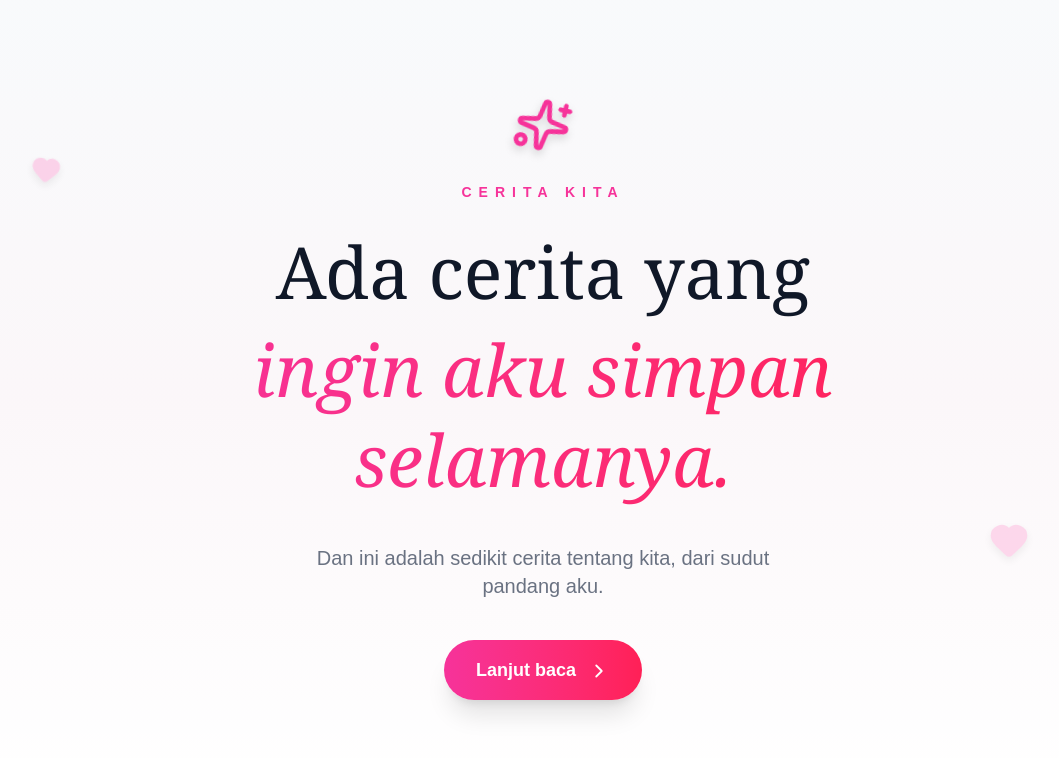
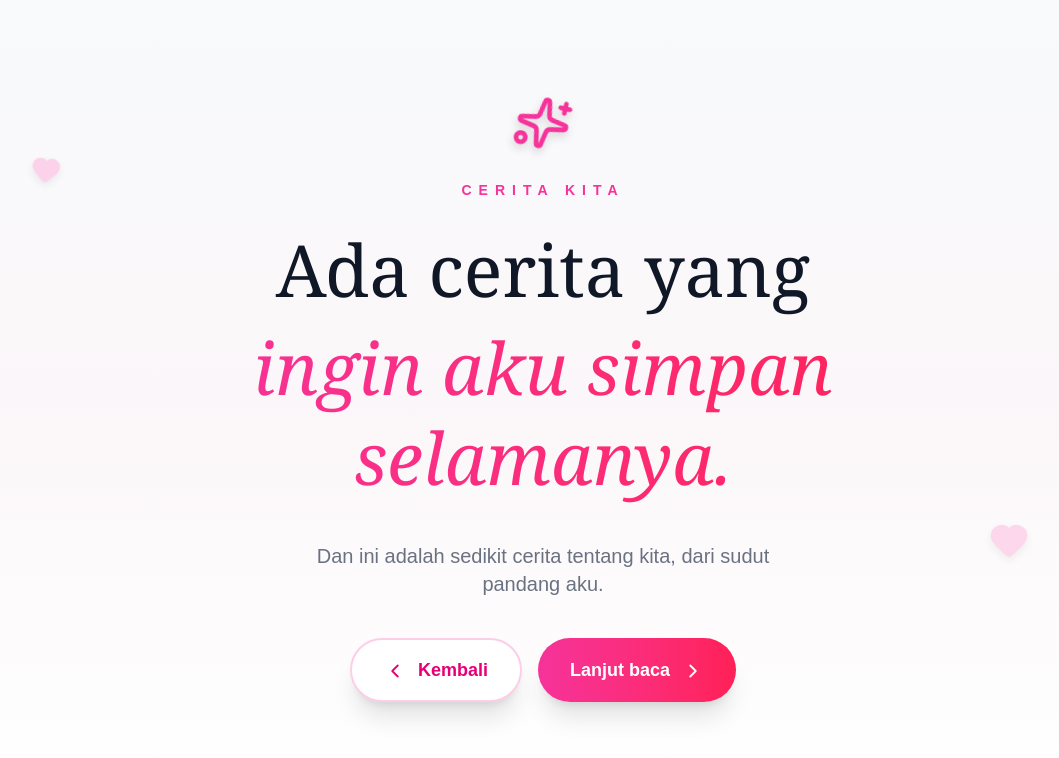
Before and after one commit to Rakk21/fileasyik, a Next.js app: page / in a window 1280 px wide. Both pictures are taken after a click on the button "Buka ceritanya". Shown: the top 758 px of the page, without its empty margins (97-1156 px from the left). Built offline with nearby package versions, Linux system fonts and the light colour scheme.

Commit message:
penambahan musik

```diff
--- a/app/page.tsx
+++ b/app/page.tsx
@@ -12,6 +12,7 @@ import {
   Stars,
   Gift,
   ChevronRight,
+  RotateCcw,
 } from "lucide-react";
 
 const memories = [
@@ -66,6 +67,7 @@ export default function Home() {
   const [chapter, setChapter] = useState(0);
   const [isTransitioning, setIsTransitioning] = useState(false);
   const [typewriterText, setTypewriterText] = useState("");
+  const [hasOpenedStory, setHasOpenedStory] = useState(false);
   const audioRef = useRef<HTMLAudioElement>(null);
 
   const fullText = "AAku mau cerita sedikit...\nTentang kamu, tentang kita, dan alasan kenapa aku bersyukur punya kamu.";
@@ -94,7 +96,7 @@ export default function Home() {
       return;
     }
 
-    if (chapter >= 1) {
+    if (hasOpenedStory) {
       if (audio.paused) {
         audio.play().catch(() => undefined);
       }
@@ -102,9 +104,10 @@ export default function Home() {
       audio.pause();
       audio.currentTime = 0;
     }
-  }, [chapter]);
+  }, [chapter, hasOpenedStory]);
 
   const handleOpenHeart = () => {
+    setHasOpenedStory(true);
     setIsTransitioning(true);
     setTimeout(() => {
       setChapter(1);
@@ -115,6 +118,11 @@ export default function Home() {
   const nextChapter = () => {
     setChapter((prev) => prev + 1);
     window.scrollTo(0, 0); // Pastikan scroll kembali ke atas tiap ganti chapter
+  };
+
+  const previousChapter = () => {
+    setChapter((prev) => Math.max(0, prev - 1));
+    window.scrollTo(0, 0);
   };
 
   return (
@@ -207,7 +215,7 @@ export default function Home() {
               </h2>
               <p className="mt-8 text-gray-500 text-lg md:text-xl max-w-lg mx-auto">Dan ini adalah sedikit cerita tentang kita, dari sudut pandang aku.</p>
 
-              <NextButton text="Lanjut baca" onClick={nextChapter} />
+              <NextButton text="Lanjut baca" onClick={nextChapter} onBack={previousChapter} />
             </div>
           </motion.section>
         )}
@@ -238,7 +246,7 @@ export default function Home() {
                 </div>
               </div>
               <div className="mt-16 text-center">
-                <NextButton onClick={nextChapter} />
+                <NextButton onClick={nextChapter} onBack={previousChapter} />
               </div>
             </div>
           </motion.section>
@@ -267,7 +275,7 @@ export default function Home() {
               <p className="mt-12 text-3xl md:text-4xl font-serif text-white drop-shadow-lg font-bold mb-16">
                 rasanya semua penantian itu terbayar. ❤️
               </p>
-              <NextButton onClick={nextChapter} theme="dark" />
+              <NextButton onClick={nextChapter} onBack={previousChapter} theme="dark" />
             </div>
           </motion.section>
         )}
@@ -304,7 +312,7 @@ export default function Home() {
                 ))}
               </div>
               <div className="text-center">
-                <NextButton onClick={nextChapter} />
+                <NextButton onClick={nextChapter} onBack={previousChapter} />
               </div>
             </div>
           </motion.section>
@@ -330,7 +338,7 @@ export default function Home() {
               <div className="mt-14 mb-16 inline-block px-10 py-5 bg-gradient-to-r from-pink-50 to-rose-50 rounded-2xl border border-pink-100">
                 <p className="font-serif text-3xl text-pink-600 italic font-medium">Yang penting, kita tetap memilih satu sama lain.</p>
               </div>
-              <NextButton onClick={nextChapter} />
+              <NextButton onClick={nextChapter} onBack={previousChapter} />
             </div>
           </motion.section>
         )}
@@ -366,7 +374,7 @@ export default function Home() {
                 </p>
               </div>
               <div className="mt-16 text-center">
-                <NextButton text="Satu hal terakhir" onClick={nextChapter} />
+                <NextButton text="Satu hal terakhir" onClick={nextChapter} onBack={previousChapter} />
               </div>
             </div>
           </motion.section>
@@ -404,6 +412,7 @@ export default function Home() {
                   Tentu ❤️
                 </motion.button>
               </div>
+              <PreviousButton onClick={previousChapter} />
             </div>
           </motion.section>
         )}
@@ -426,12 +435,18 @@ export default function Home() {
                 11 June → ∞
               </div>
               <p className="mt-10 text-gray-500 font-medium text-lg">Cerita kita belum selesai.</p>
-              <button
-                onClick={() => setChapter(0)} // Mengulang cerita jika diinginkan
-                className="mt-12 text-sm text-pink-300 hover:text-pink-500 underline underline-offset-4"
+              <div className="mt-12 flex flex-wrap items-center justify-center gap-4">
+                <PreviousButton onClick={previousChapter} className="mt-0" />
+                <motion.button
+                  whileHover={{ scale: 1.05, y: -3 }}
+                  whileTap={{ scale: 0.95 }}
+                  onClick={() => setChapter(0)}
+                  className="inline-flex items-center gap-3 rounded-full border-2 border-pink-200 bg-white px-8 py-4 text-lg font-bold text-pink-600 shadow-xl transition-all hover:bg-pink-50"
                 >
-                Baca Ulang Cerita
-              </button>
+                  <RotateCcw size={20} />
+                  Baca ulang cerita
+                </motion.button>
+              </div>
             </div>
           </motion.section>
         )}
@@ -443,9 +458,11 @@ export default function Home() {
 
 // ---- HELPER COMPONENTS ---- //
 
-function NextButton({ onClick, text = "Next Chapter", theme = "light" }: any) {
+function NextButton({ onClick, onBack, text = "Lanjut chapter", theme = "light" }: any) {
   const isDark = theme === "dark";
   return (
+    <div className="flex flex-wrap justify-center gap-4">
+      {onBack && <PreviousButton onClick={onBack} theme={theme} />}
       <motion.button
         whileHover={{ scale: 1.05, x: 5 }}
         whileTap={{ scale: 0.95 }}
@@ -458,6 +475,26 @@ function NextButton({ onClick, text = "Next Chapter", theme = "light" }: any) {
       >
         {text}
         <ChevronRight size={22} className="relative top-[1px]" />
+      </motion.button>
+    </div>
+  );
+}
+
+function PreviousButton({ onClick, theme = "light", className = "mt-10" }: { onClick: () => void; theme?: string; className?: string }) {
+  const isDark = theme === "dark";
+  return (
+    <motion.button
+      whileHover={{ scale: 1.05, x: -5 }}
+      whileTap={{ scale: 0.95 }}
+      onClick={onClick}
+      className={`${className} px-8 py-4 rounded-full font-bold text-lg shadow-xl inline-flex items-center gap-3 transition-all ${
+        isDark
+          ? "bg-white/20 text-white border border-white/50 hover:bg-white/30"
+          : "bg-white text-pink-600 border-2 border-pink-200 hover:bg-pink-50"
+      }`}
+    >
+      <ChevronRight size={22} className="relative top-[1px] rotate-180" />
+      Kembali
     </motion.button>
   );
 }
```
Lines whose indentation alone changed are shown as unchanged.
